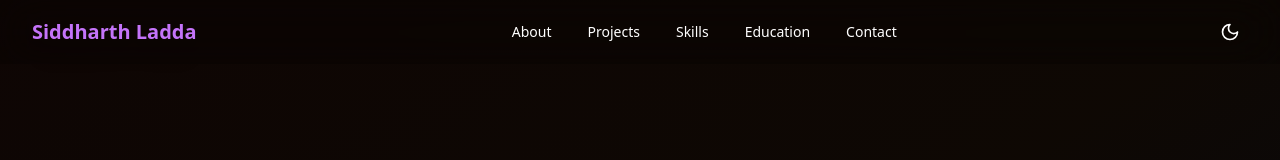
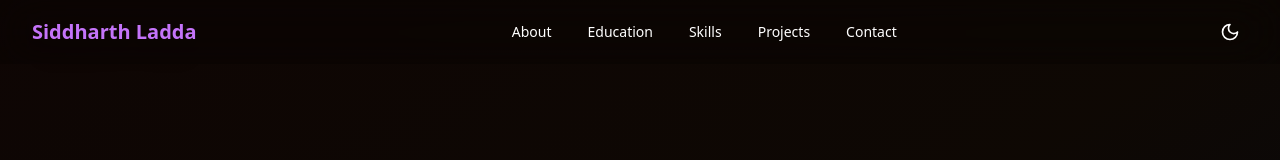
Before and after one commit to laddasiddharth/Portfolio, a React (Vite) app in the folder frontend/: page / in a window 1280 px wide. Shown: the top 160 px of the page. Built offline with nearby package versions, Linux system fonts and the light colour scheme.

Commit message:
Updated the Navbar UI

```diff
--- a/frontend/src/components/Header.tsx
+++ b/frontend/src/components/Header.tsx
@@ -33,9 +33,9 @@ export default function Header() {
 
   const navItems = [
     { label: 'About', id: 'about' },
+    { label: 'Education', id: 'education' },
+    { label: 'Skills', id: 'skills' },
     { label: 'Projects', id: 'projects' },
-    { label: 'Skills', id: 'skills' },
-    { label: 'Education', id: 'education' },
     { label: 'Contact', id: 'contact' },
   ];
 
```
